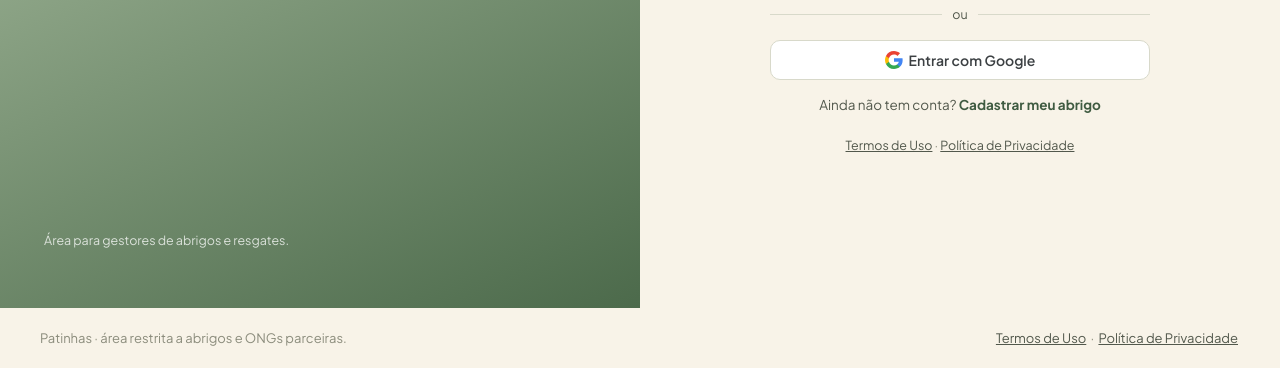
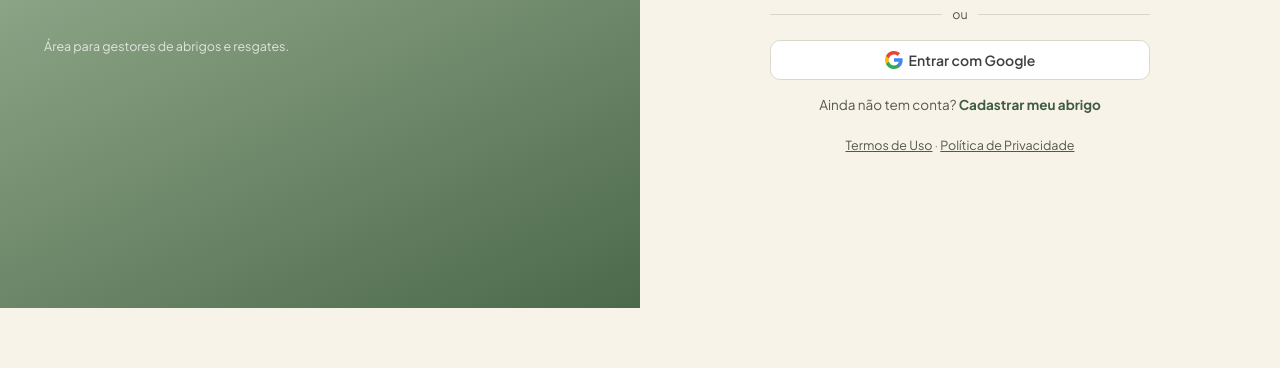
Before and after one commit to mrcx-code/adota-mais, a plain HTML site: page admin/index.html in a window 1280 px wide. Shown: the part 514-882 px from the top of the page. After the commit the page ends 822 px from the top, so only its background shows below. Drawn offline with nearby package versions, Linux system fonts and the light colour scheme.

Commit message:
ajuste: admin login — painel esquerdo centralizado verticalmente e footer removido (termos já no formulário)
Co-Authored-By: Claude Opus 4.8 <noreply@anthropic.com>

```diff
--- a/admin/index.html
+++ b/admin/index.html
@@ -20,7 +20,7 @@
   <link rel="preconnect" href="https://fonts.googleapis.com" />
   <link rel="preconnect" href="https://fonts.gstatic.com" crossorigin />
   <link href="https://fonts.googleapis.com/css2?family=Syne:wght@600;700;800&family=Plus+Jakarta+Sans:ital,wght@0,400;0,500;0,600;0,700;1,400&display=swap" rel="stylesheet" />
-  <link rel="stylesheet" href="../css/style.css?v=20260714b" />
+  <link rel="stylesheet" href="../css/style.css?v=20260714c" />
 </head>
 <body>
 
@@ -301,13 +301,6 @@
     </section>
   </main>
 
-  <footer class="site-footer">
-    Patinhas · área restrita a abrigos e ONGs parceiras.
-    <div class="footer-links">
-      <a href="/termos-de-uso/">Termos de Uso</a> · <a href="/politica-de-privacidade/">Política de Privacidade</a>
-    </div>
-  </footer>
-
   <!-- ---------------- Modal: novo pet / editar pet ---------------- -->
   <div id="pet-modal" class="modal-overlay" onclick="if(event.target===this) closePetModal()">
     <div class="modal">
--- a/css/style.css
+++ b/css/style.css
@@ -2218,7 +2218,8 @@ body.scroll-locked {
   padding: 48px 44px;
   display: flex;
   flex-direction: column;
-  justify-content: space-between;
+  justify-content: center;
+  gap: 28px;
 }
 
 @media (max-width: 860px) {
```
Also changed, not shown: admin-interessados/index.html (+1 -1 lines), index.html (+1 -1 lines), politica-de-privacidade/index.html (+1 -1 lines), sobre-nos/index.html (+1 -1 lines), termos-de-uso/index.html (+1 -1 lines).
